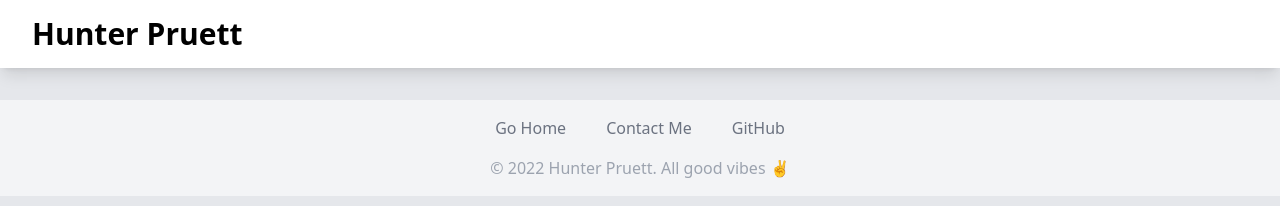
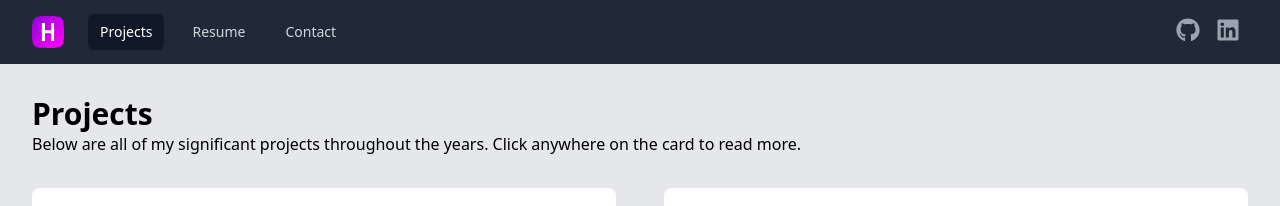
Before and after one commit to 1Ghasthunter1/personal-website, a React (Vite) app in the folder client/: page /projects in a window 1280 px wide. Shown: the top 206 px of the page. Built offline with nearby package versions, Linux system fonts and the light colour scheme.

Commit message:
basic header added

```diff
--- a/client/src/App.tsx
+++ b/client/src/App.tsx
@@ -1,9 +1,10 @@
 import Header from "./components/Header";
 import AppLayout from "./layouts/AppLayout";
 import ProjectsView from "./views/ProjectsView";
-import { Routes, Route } from "react-router-dom";
+import { Routes, Route, Navigate } from "react-router-dom";
 import ArticleView from "./views/ArticleView";
 import ScrollToTop from "./utils/scrollToTop";
+import ResumeView from "./views/ResumeView";
 
 const App = () => {
   return (
@@ -11,8 +12,10 @@ const App = () => {
       <>
         <ScrollToTop />
         <Routes>
-          <Route path="/" element={<ProjectsView />}></Route>
+          <Route path="/projects" element={<ProjectsView />}></Route>
+          <Route path="/resume" element={<ResumeView />}></Route>
           <Route path="/projects/:id" element={<ArticleView />}></Route>
+          <Route path="*" element={<Navigate to="/projects" />} />
         </Routes>
       </>
     </AppLayout>
--- a/client/src/components/Header.tsx
+++ b/client/src/components/Header.tsx
@@ -1,9 +1,118 @@
-const Header = () => {
+/* This example requires Tailwind CSS v2.0+ */
+import { useNavigate, useLocation } from "react-router-dom";
+import { Disclosure } from "@headlessui/react";
+import { FontAwesomeIcon } from "@fortawesome/react-fontawesome";
+
+const navigation = [
+  { name: "Projects", href: "/projects"},
+  { name: "Resume", href: "/resume"},
+  { name: "Contact", href: "/contact"},
+];
+
+export default function Example() {
+  const navigate = useNavigate();
+  const currentUrl = useLocation().pathname;
   return (
-    <div className="text-3xl font-bold bg-white text-black shadow-lg px-8 py-4 flex">
-      <div>Hunter Pruett</div>
-    </div>
+    <Disclosure as="nav" className="bg-gray-800">
+      {({ open }) => (
+        <>
+          <div className="mx-auto max-w-7xl px-2 sm:px-6 lg:px-8">
+            <div className="relative flex h-16 items-center justify-between">
+              <div className="absolute inset-y-0 left-0 flex items-center sm:hidden">
+                <Disclosure.Button className="inline-flex items-center justify-center rounded-md p-2 text-gray-400 hover:bg-gray-700 hover:text-white focus:outline-none focus:ring-2 focus:ring-inset focus:ring-white">
+                  <span className="sr-only">Open main menu</span>
+                  {open ? (
+                    <FontAwesomeIcon className="block h-6 w-6" icon="x" />
+                  ) : (
+                    <FontAwesomeIcon className="block h-6 w-6" icon="bars" />
+                  )}
+                </Disclosure.Button>
+              </div>
+              <div className="flex flex-1 items-center justify-center sm:items-stretch sm:justify-start">
+                <div className="flex flex-shrink-0 items-center">
+                  <img
+                    className="block h-8 w-auto lg:hidden"
+                    src="icon.svg"
+                    alt="Your Company"
+                  />
+                  <img
+                    className="hidden h-8 w-auto lg:block"
+                    src="icon.svg"
+                    alt="Your Company"
+                  />
+                </div>
+                <div className="hidden sm:ml-6 sm:block">
+                  <div className="flex space-x-4">
+                    {navigation.map((item) => (
+                      <div
+                        key={item.name}
+                        onClick={() => navigate(item.href)}
+                        className={`px-3 py-2 rounded-md text-sm font-medium ${
+                          currentUrl === item.href
+                            ? "bg-gray-900 text-white"
+                            : "text-gray-300 hover:bg-gray-700 hover:text-white"
+                        }`}
+                        aria-current={item.current ? "page" : undefined}
+                      >
+                        {item.name}
+                      </div>
+                    ))}
+                  </div>
+                </div>
+              </div>
+              <div className="absolute inset-y-0 right-0 flex items-center pr-2 sm:static sm:inset-auto sm:ml-6 sm:pr-0">
+                <button
+                  type="button"
+                  onClick={() =>
+                    window.open("https://github.com/1Ghasthunter1", "_blank")
+                  }
+                  className="rounded-full bg-gray-800 m-2 text-gray-400 hover:text-white focus:outline-none"
+                >
+                  <FontAwesomeIcon
+                    className="w-6 h-6"
+                    icon={["fab", "github"]}
+                  />
+                </button>
+                <button
+                  type="button"
+                  onClick={() =>
+                    window.open(
+                      "https://www.linkedin.com/in/hunter-pruett/",
+                      "_blank"
+                    )
+                  }
+                  className="rounded-full bg-gray-800 m-2 text-gray-400 hover:text-white focus:outline-none"
+                >
+                  <FontAwesomeIcon
+                    className="w-6 h-6"
+                    icon={["fab", "linkedin"]}
+                  />
+                </button>
+              </div>
+            </div>
+          </div>
+
+          <Disclosure.Panel className="sm:hidden">
+            <div className="space-y-1 px-2 pt-2 pb-3">
+              {navigation.map((item) => (
+                <Disclosure.Button
+                  key={item.name}
+                  as="a"
+                  href={item.href}
+                  className={`block px-3 py-2 rounded-md text-base font-medium ${
+                    item.current
+                      ? "bg-gray-900 text-white"
+                      : "text-gray-300 hover:bg-gray-700 hover:text-white"
+                  }`}
+                  aria-current={item.current ? "page" : undefined}
+                >
+                  {item.name}
+                </Disclosure.Button>
+              ))}
+            </div>
+          </Disclosure.Panel>
+        </>
+      )}
+    </Disclosure>
   );
-};
-
-export default Header;
+}
--- a/client/src/utils/utils.ts
+++ b/client/src/utils/utils.ts
@@ -1,6 +1,6 @@
 import { library } from "@fortawesome/fontawesome-svg-core";
-import { fab } from "@fortawesome/free-brands-svg-icons";
+import { fab, faGithub } from "@fortawesome/free-brands-svg-icons";
 import { fas } from "@fortawesome/free-solid-svg-icons";
 
 // eslint-disable-next-line @typescript-eslint/no-unsafe-argument
-library.add(fab, fas);
+library.add(fab, fas, faGithub);
--- /dev/null
+++ b/client/src/views/ResumeView.tsx
@@ -0,0 +1,4 @@
+const ResumeView = () => {
+  return <div>resume!</div>;
+};
+export default ResumeView;
```
